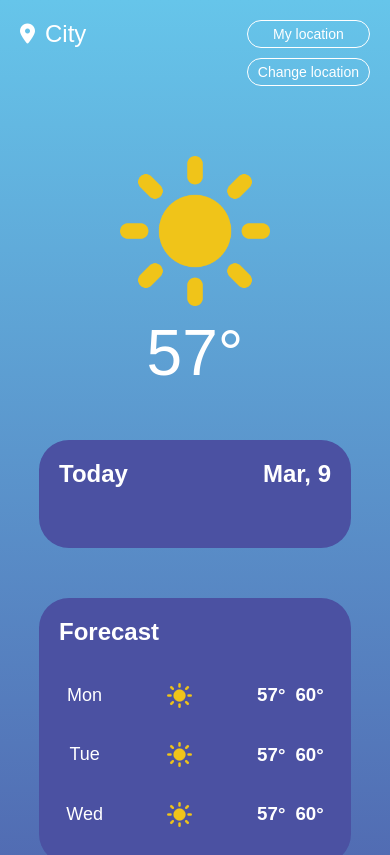
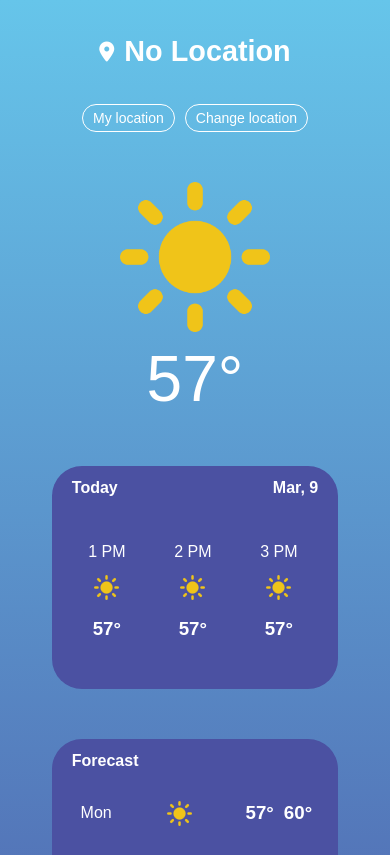
Before and after one commit to jhwalters/weather-app1, a website with bundled scripts: page src/index.html in a window 390 px wide. Shown: the top 855 px of the page. Built offline with nearby package versions, Linux system fonts and the light colour scheme; some packages are replaced by stand-ins of ours; no server answers; files whose address does not match are found by name.

Commit message:
responsive

```diff
--- a/src/index.html
+++ b/src/index.html
@@ -11,7 +11,7 @@
     <div class="header">
         <div class="location">
             <i class="fa fa-location-dot" style="color:white;"></i>
-            <h1>City</h1>
+            <h1>No Location</h1>
         </div>
         <div class="location-btns">
             <button class="my-location-btn">My location</button>
@@ -28,13 +28,31 @@
             <h2 class="hourly-date">Mar, 9</h2>
         </div>
         <div class="hours">
-            <!--
-                <div class="hour">
-                    <h2>1 PM</h2>
-                    <img src="assets/clear.png" alt="Weather Icon">
-                    <h3>57°</h3>
-                </div>
-            -->
+            <div class="hour">
+                <h2>1 PM</h2>
+                <img src="assets/clear.png" alt="Weather Icon">
+                <h3>57°</h3>
+            </div>
+            <div class="hour">
+                <h2>2 PM</h2>
+                <img src="assets/clear.png" alt="Weather Icon">
+                <h3>57°</h3>
+            </div>
+            <div class="hour">
+                <h2>3 PM</h2>
+                <img src="assets/clear.png" alt="Weather Icon">
+                <h3>57°</h3>
+            </div>
+            <div class="hour">
+                <h2>4 PM</h2>
+                <img src="assets/clear.png" alt="Weather Icon">
+                <h3>57°</h3>
+            </div>
+            <div class="hour">
+                <h2>5 PM</h2>
+                <img src="assets/clear.png" alt="Weather Icon">
+                <h3>57°</h3>
+            </div>
 
 
         </div>
--- a/src/index.js
+++ b/src/index.js
@@ -38,7 +38,7 @@ function handleLocationError(error) {
 
 async function fetchWeatherData(city) {
     try {
-        const currentUrl = `https://api.weatherapi.com/v1/current.json?key=${API_KEY}&q=${city}&aqi=no`;
+        const currentUrl = `https://api.weatherapi.com/v1/current.json?key=${API_KEY}&q=${city}&days=2&aqi=no&alerts=no`;
         const forecastUrl = `https://api.weatherapi.com/v1/forecast.json?key=${API_KEY}&q=${city}&days=7&aqi=no&alerts=no`;
 
         const [currentRes, forecastRes] = await Promise.all([
@@ -68,11 +68,17 @@ function updateCurrentWeather(data) {
 
 function updateHourlyWeather(data) {
     const currentHour = new Date().getHours();
-    const hourlyData = data.forecast.forecastday[0].hour;
+    const todayHours = data.forecast.forecastday[0].hour;
+    const tomorrowHours = data.forecast.forecastday[1].hour;
+    const allHours = [...todayHours, ...tomorrowHours];
+    const startIndex = currentHour;
 
     hoursContainer.innerHTML = '';
+    hoursContainer.classList.remove('no-data');
 
-    hourlyData.slice(currentHour).forEach(hour => {
+    const next24Hours = allHours.slice(startIndex, startIndex + 24);
+
+    next24Hours.forEach(hour => {
         const hourEl = document.createElement('div');
         hourEl.classList.add('hour');
 
--- a/src/styles.css
+++ b/src/styles.css
@@ -1,19 +1,25 @@
+html {
+    margin: 0;
+    padding: 0;
+}
+
 body {
     background: linear-gradient( #66c5ea 0%, #4b51a2 100%);
     color: #fff;
     font-family: sans-serif;
-    margin: 0;
-    padding: 0;
-    height: 100%;
+    margin: auto;
+    padding: 1rem;
+    max-width: 1000px;
+    min-height: 100vh;
 }
 
 .header {
     display: flex;
-    justify-content: space-between;
-    align-items: flex-start;
-    margin: auto;
-    padding: 20px;
-    max-width: 412px;
+    justify-content: space-around;
+    align-items: center;
+    flex-wrap: wrap;
+    margin: 0 auto;
+    width: 100%;
 }
 
 .location {
@@ -27,10 +33,13 @@ body {
     color: white;
 }
 
-.location h1 {
-    font-size: 24px;
-    margin: 0;
-    font-weight: normal;
+h1 {
+    font-size: clamp(1.8rem, 5vw, 32px);
+}
+
+img {
+    max-width: 100%;
+    height: auto;
 }
 
 .location-btns {
@@ -77,7 +86,6 @@ body {
     width: 80%;
     border-radius: 30px;
     margin: 50px auto;
-    max-width: 330px;
     padding-bottom: 20px;
 }
 
@@ -86,6 +94,10 @@ body {
     align-items: center;
     justify-content: space-between;
     padding: 0 20px;
+}
+
+.hourly-header h2 {
+    font-size: clamp(1rem, 4vw, 24px);
 }
 
 .hours {
@@ -99,7 +111,7 @@ body {
 }
 
 .hours h2 {
-    font-size: 18px;
+    font-size: clamp(1rem, 4vw, 24px);
     font-weight: normal;
     white-space: nowrap;
 }
@@ -124,26 +136,19 @@ body {
     background-color: #4b51a2;
     border-radius: 30px;
     flex-direction: column;
-    max-width: 330px;
     padding-bottom: 20px;
 }
 
 .forecast-title {
-    font-size: 24px;
+    font-size: clamp(1rem, 4vw, 24px);
     margin-left: 20px;
     width: 100px;
 }
 
 .days {
-    display: flex;
-    flex-direction: column;
-    justify-content: space-around;
-    align-items: center;
-}
-
-.day h2 {
-    font-size: 18px;
-    font-weight: normal;
+    display: grid;
+    grid-template-rows: repeat(3, 1fr);
+    gap: 1rem;
 }
 
 .day {
@@ -152,13 +157,14 @@ body {
     justify-content:space-between;
     align-items: center;
     width: 90%;
-    margin-left: 10px;
-    margin-right: 10px;
+    margin: auto;
 }
 
 .day h2 {
     width: 60px;
     text-align: center;
+    font-size: clamp(1rem, 4vw, 24px);
+    font-weight: normal;
 }
 
 .day img {
@@ -180,7 +186,6 @@ body {
     width: 80%;
     justify-content: space-between;
     margin-bottom: 50px;
-    max-width: 330px;
 }
 
 .humidity, .wind {
@@ -199,7 +204,53 @@ body {
     align-items: center;
 }
 
+.humidity-title, .wind-title{
+    font-size: clamp(1rem, 4vw, 24px);
+    font-weight: normal;
+}
+
 .humidity-info i, .wind-info i {
     font-size: 25px;
     color: white;
 }
+
+@media (max-width: 768px) {
+    body {
+        flex-direction: column;
+        gap: 2rem;
+    }
+
+    .hours {
+        display: flex;
+        gap: 1rem;
+        overflow-x: auto;
+        padding-bottom: 10px;
+    }
+
+    .hour {
+        min-width: 70px;
+        flex-shrink: 0;
+    }
+
+    .days {
+        grid-template-rows: repeat(2, 1fr);
+    }
+
+
+}
+
+@media (max-width: 900px) {
+    .header {
+        flex-direction: column;
+        gap: 1rem;
+    }
+
+    .location-btns {
+        flex-direction: row;
+        gap: 10px;
+    }
+
+    h2 {
+        font-size: 36px;
+    }
+}
```
